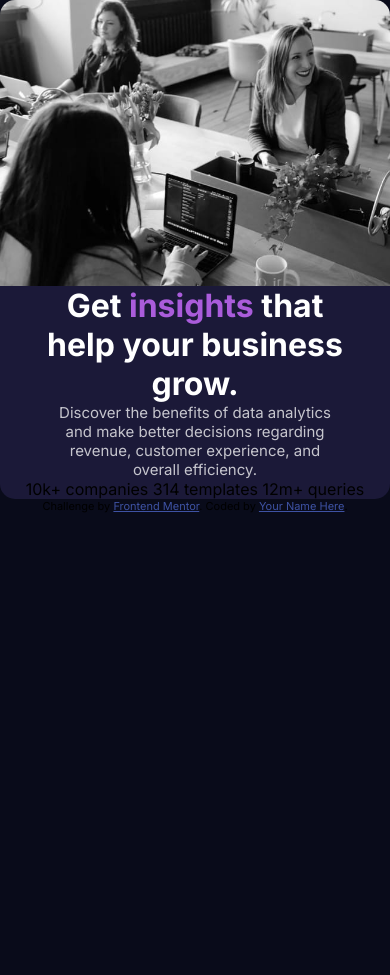
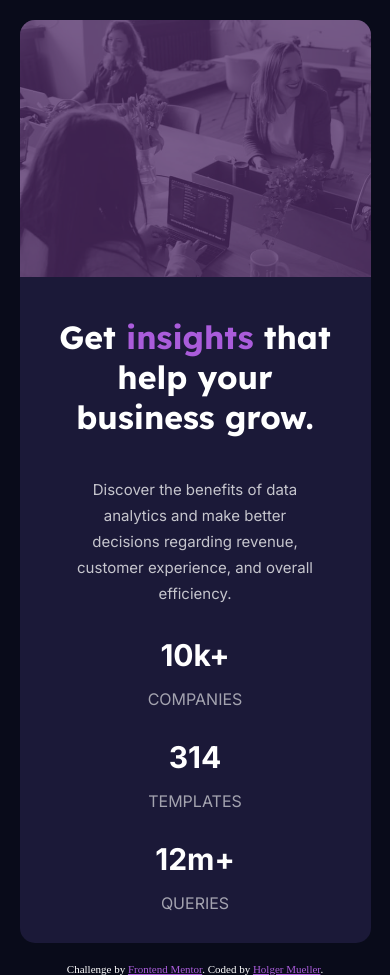
Before and after one commit to Holgermueller/stats-preview-card-component-main, a plain HTML site: page index.html in a window 390 px wide. Before the commit the page ends 844 px from the top, so only its background shows below. Drawn offline with Linux system fonts and the light colour scheme.

Commit message:
got mobile layout complete

```diff
--- a/index.html
+++ b/index.html
@@ -36,18 +36,24 @@
           src="images/image-header-mobile.jpg"
           alt="mobile header image"
         />
-        <div class="overlay"></div>
       </div>
 
       <div class="text-section">
         <h1>Get <span>insights</span> that help your business grow.</h1>
 
-        <p>
+        <p class="copy">
           Discover the benefits of data analytics and make better decisions
           regarding revenue, customer experience, and overall efficiency.
         </p>
 
-        10k+ companies 314 templates 12m+ queries
+        <p class="stat">10k+</p>
+        <p class="stat-heading">companies</p>
+
+        <p class="stat">314</p>
+        <p class="stat-heading">templates</p>
+
+        <p class="stat">12m+</p>
+        <p class="stat-heading">queries</p>
       </div>
     </main>
 
@@ -55,7 +61,7 @@
       Challenge by
       <a href="https://www.frontendmentor.io?ref=challenge" target="_blank"
         >Frontend Mentor</a
-      >. Coded by <a href="#">Your Name Here</a>.
+      >. Coded by <a href="#">Holger Mueller</a>.
     </footer>
   </body>
 </html>
--- a/styles.css
+++ b/styles.css
@@ -5,11 +5,11 @@ html {
   box-sizing: border-box;
   width: 100vw;
   background-color: hsl(233, 47%, 7%);
-  font-family: "Inter", sans-serif;
 }
 
 main {
-  width: 100%;
+  width: 90%;
+  margin: 5% auto;
   text-align: center;
   display: flex;
   flex-direction: column;
@@ -19,12 +19,14 @@ main {
 .image-section {
   border-top-left-radius: 15px;
   border-top-right-radius: 15px;
-  height: 25%;
+  background-color: hsl(277, 64%, 61%);
+  filter: brightness(0.6);
 }
 
 img {
+  opacity: 0.4;
+
   display: block;
-  position: relative;
 }
 
 .mobile-image {
@@ -38,26 +40,31 @@ img {
   display: none;
 }
 
-.overlay {
-  position: absolute;
-  background: hsla(277, 64%, 61%, 0.6);
-  width: 100%;
-  max-height: inherit;
-  box-sizing: border-box;
-  top: 0;
-  left: 0;
-}
-
 .text-section {
   background-color: hsl(244, 38%, 16%);
   border-bottom-left-radius: 15px;
   border-bottom-right-radius: 15px;
 }
 
+.copy,
+.stat-heading {
+  font-weight: 400;
+}
+
+h1,
+.stat {
+  font-weight: 700;
+}
+
+h1,
+.stat {
+  color: hsl(0, 0%, 100%);
+}
+
 h1 {
-  color: hsl(0, 0%, 100%);
   width: 85%;
-  margin: auto;
+  margin: 40px auto;
+  font-family: "Lexend Deca", sans-serif;
 }
 
 h1 span {
@@ -65,16 +72,35 @@ h1 span {
 }
 
 p {
+  font-family: "Inter", sans-serif;
+}
+
+.copy {
+  color: hsla(0, 0%, 100%, 0.75);
   font-size: 15px;
-  color: hsla(0, 0%, 100%, 0.75);
+  line-height: 26px;
+  margin-bottom: 40px;
   width: 70%;
   margin: auto;
+}
+
+.stat {
+  font-size: 30px;
+  margin-bottom: 12px;
+}
+
+.stat-heading {
+  color: hsla(0, 0%, 100%, 0.6);
+  text-transform: uppercase;
+  margin-bottom: 30px;
 }
 
 .attribution {
   font-size: 11px;
   text-align: center;
+  color: hsl(0, 0%, 100%);
+  margin: 4;
 }
 .attribution a {
-  color: hsl(228, 45%, 44%);
+  color: hsl(277, 64%, 61%);
 }
```
